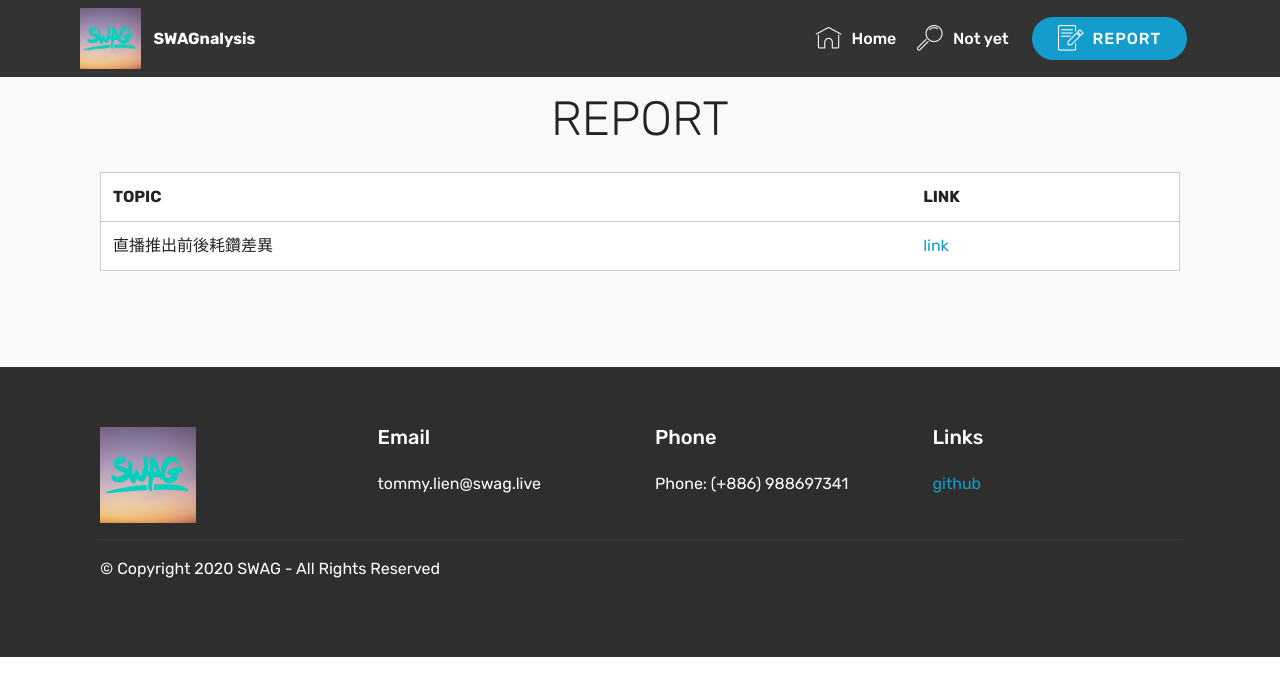
After one commit to qwnim2/Automatic-Data-processor-FlaskApp-with-uWSGI-and-Nginx, a Flask app: page /report in a window 1280 px wide. The commit adds this page. Shown: the top 696 px of the page. Run offline with Flask 2, Linux system fonts and the light colour scheme; some libraries are stand-ins or nearby versions; some web fonts are replaced.

Commit message:
flask app

```diff
--- a/myproject.py
+++ b/myproject.py
@@ -44,6 +44,10 @@ def login():
 def hello():
     return render_template('hello.html')
 
+@app.route('/report')
+def report():
+    return render_template('report.html')
+
 @app.route('/stream_diamond_diff')
 def stream_diamond_diff():
     return render_template('diamond_diff_stream_debut.html')
--- a/templates/base.html
+++ b/templates/base.html
@@ -67,7 +67,7 @@
                     </a>
                 </li>
             </ul>
-            <div class="navbar-buttons mbr-section-btn"><a class="btn btn-sm btn-primary display-4" href="/stream_diamond_diff">
+            <div class="navbar-buttons mbr-section-btn"><a class="btn btn-sm btn-primary display-4" href="/report">
                     <span class="mbri-edit mbr-iconfont mbr-iconfont-btn "></span>
                     REPORT
                 </a></div>
--- /dev/null
+++ b/templates/report.html
@@ -0,0 +1,104 @@
+{% extends "base.html" %}
+{% block title %}SWAGnalysis{% endblock title%}
+{% block content %}
+
+<section class="section-table cid-s6SiZEFJcE" id="table1-6">
+
+    <div class="container container-table">
+        <h2 class="mbr-section-title mbr-fonts-style align-center pb-3 display-2">
+            REPORT
+        </h2>
+        <!-- <h3 class="mbr-section-subtitle mbr-fonts-style align-center pb-5 mbr-light display-5">
+              Click blue "Gear" icon in the top right corner to hide/show search and info, change the the table background and other parameters.  In browser click on the table head to sort the table, use search to filter the table.
+        </h3> -->
+        <div class="table-wrapper">
+          <div class="container">
+            <div class="row search">
+              <div class="col-md-6"></div>
+              <div class="col-md-6">
+                  <div class="dataTables_filter">
+                    <label class="searchInfo mbr-fonts-style display-7">Search:</label>
+                    <input class="form-control input-sm" disabled="">
+                  </div>
+              </div>
+            </div>
+          </div>
+
+          <div class="container scroll">
+            <table class="table isSearch" cellspacing="0" data-empty="No matching records found">
+              <thead>
+                <tr class="table-heads ">
+
+
+
+
+                <th class="head-item mbr-fonts-style display-7">
+                        TOPIC</th>
+                                <!-- <th class="head-item mbr-fonts-style display-7">
+                        AGE</th><th class="head-item mbr-fonts-style display-7">
+                        DATE</th> -->
+                        <th class="head-item mbr-fonts-style display-7">
+                        LINK</th></tr>
+              </thead>
+
+              <tbody>
+
+
+
+
+              <tr>
+
+
+
+
+                <td class="body-item mbr-fonts-style display-7">直播推出前後耗鑽差異</td><td class="body-item mbr-fonts-style display-7"><a href="./stream_diamond_diff">link</a></td></tr><tr>
+
+
+
+
+                <!-- <td class="body-item mbr-fonts-style display-7">Caren Rials</td><td class="body-item mbr-fonts-style display-7">35</td><td class="body-item mbr-fonts-style display-7">2013-04-12</td><td class="body-item mbr-fonts-style display-7">$445.500</td></tr><tr>
+
+
+
+
+                <td class="body-item mbr-fonts-style display-7">Leon Rogol</td><td class="body-item mbr-fonts-style display-7">66</td><td class="body-item mbr-fonts-style display-7">2016-05-22</td><td class="body-item mbr-fonts-style display-7">$152.558</td></tr><tr>
+
+
+
+
+                <td class="body-item mbr-fonts-style display-7">Shala Barrera</td><td class="body-item mbr-fonts-style display-7">70</td><td class="body-item mbr-fonts-style display-7">2016-05-15</td><td class="body-item mbr-fonts-style display-7">$459.146</td></tr></tbody> -->
+            </table>
+          </div>
+          <div class="container table-info-container">
+            <div class="row info">
+              <div class="col-md-6">
+                <div class="dataTables_info mbr-fonts-style display-7">
+                  <span class="infoBefore">Showing</span>
+                  <span class="inactive infoRows"></span>
+                  <span class="infoAfter">entries</span>
+                  <span class="infoFilteredBefore">(filtered from</span>
+                  <span class="inactive infoRows"></span>
+                  <span class="infoFilteredAfter"> total entries)</span>
+                </div>
+              </div>
+              <div class="col-md-6"></div>
+            </div>
+          </div>
+        </div>
+      </div>
+  </section>
+
+
+    <script src="static/web/assets/jquery/jquery.min.js"></script>
+    <script src="static/popper/popper.min.js"></script>
+    <script src="static/bootstrap/js/bootstrap.min.js"></script>
+    <script src="static/tether/tether.min.js"></script>
+    <script src="static/dropdown/js/nav-dropdown.js"></script>
+    <script src="static/dropdown/js/navbar-dropdown.js"></script>
+    <script src="static/touchswipe/jquery.touch-swipe.min.js"></script>
+    <script src="static/datatables/jquery.data-tables.min.js"></script>
+    <script src="static/datatables/data-tables.bootstrap4.min.js"></script>
+    <script src="static/smoothscroll/smooth-scroll.js"></script>
+    <script src="static/theme/js/script.js"></script>
+
+{% endblock content %}
```
Also changed, not shown: templates/index.html (+0 -100 lines).
